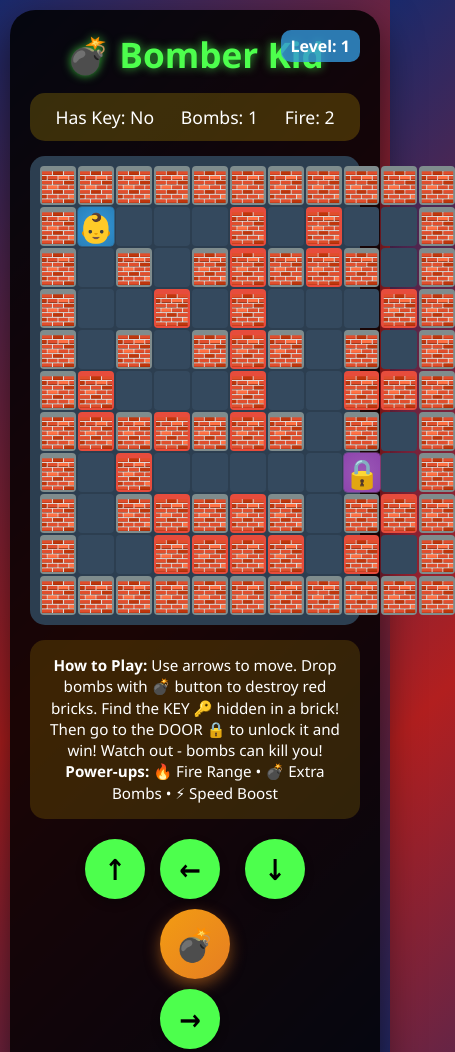
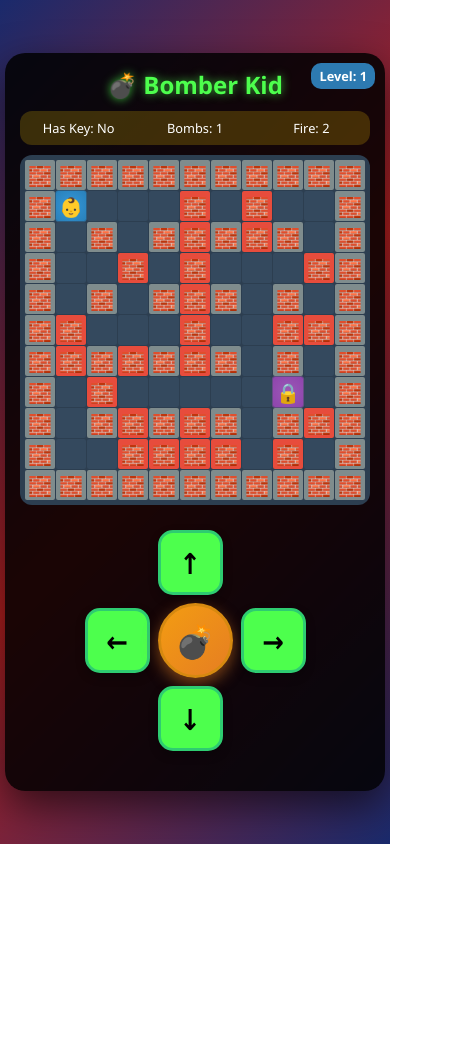
Before and after one commit to brengy/Kids_Games, a plain HTML site: page bomberman.html in a window 390 px wide. Shown: the top 1052 px of the page, 455 px wide, since content can reach past the window. After the commit the page ends 844 px from the top, so only its background shows below. Drawn offline with Linux system fonts and the light colour scheme.

Commit message:
Update bomberman.html

```diff
--- a/bomberman.html
+++ b/bomberman.html
@@ -18,38 +18,60 @@
             display: flex;
             justify-content: center;
             align-items: center;
-            padding: 10px;
+            padding: 5px;
             color: white;
-            overflow: hidden;
-            touch-action: none;
+            overflow-x: hidden;
+            overflow-y: auto;
+            touch-action: pan-y;
         }
 
         .game-container {
             width: 100%;
-            max-width: 500px;
+            max-width: 600px;
             background: rgba(0, 0, 0, 0.85);
-            border-radius: 25px;
-            padding: 20px;
+            border-radius: 20px;
+            padding: 15px;
             box-shadow: 0 15px 40px rgba(0, 0, 0, 0.6);
             text-align: center;
             position: relative;
+            margin: 10px auto;
         }
 
         h1 {
             color: #4dff4d;
-            font-size: 2.2rem;
-            margin-bottom: 15px;
+            font-size: 1.8rem;
+            margin-bottom: 10px;
             text-shadow: 0 0 10px rgba(77, 255, 77, 0.7);
+        }
+
+        @media (max-width: 480px) {
+            h1 {
+                font-size: 1.5rem;
+                margin-bottom: 5px;
+            }
         }
 
         .game-info {
             display: flex;
             justify-content: space-around;
             background: rgba(255, 204, 0, 0.2);
-            padding: 12px;
-            border-radius: 15px;
-            margin: 15px 0;
-            font-size: 1.1rem;
+            padding: 10px 5px;
+            border-radius: 12px;
+            margin: 10px 0;
+            font-size: 0.9rem;
+            flex-wrap: wrap;
+            gap: 5px;
+        }
+
+        @media (max-width: 480px) {
+            .game-info {
+                font-size: 0.8rem;
+                padding: 8px 3px;
+            }
+            .game-info > div {
+                flex: 1 1 30%;
+                min-width: 80px;
+            }
         }
 
         .game-board {
@@ -57,20 +79,40 @@
             grid-template-columns: repeat(11, 1fr);
             gap: 2px;
             background: #2c3e50;
-            padding: 10px;
-            border-radius: 15px;
-            margin: 15px 0;
+            padding: 8px;
+            border-radius: 12px;
+            margin: 10px 0;
+            width: 100%;
+            max-width: 500px;
+            margin-left: auto;
+            margin-right: auto;
             aspect-ratio: 1/1;
+        }
+
+        @media (max-width: 480px) {
+            .game-board {
+                padding: 5px;
+                gap: 1px;
+            }
         }
 
         .cell {
             background: #34495e;
-            border-radius: 4px;
+            border-radius: 3px;
             display: flex;
             justify-content: center;
             align-items: center;
-            font-size: 1.8rem;
+            font-size: 1.5rem;
             position: relative;
+            user-select: none;
+            -webkit-user-select: none;
+        }
+
+        @media (max-width: 480px) {
+            .cell {
+                font-size: 1.2rem;
+                border-radius: 2px;
+            }
         }
 
         .wall { background: #7f8c8d; }
@@ -118,72 +160,134 @@
         }
 
         .controls {
-            display: flex;
+            display: grid;
+            grid-template-areas:
+                ". up ."
+                "left bomb right"
+                ". down .";
+            gap: 10px;
             justify-content: center;
-            gap: 15px;
-            margin: 20px 0;
-            flex-wrap: wrap;
+            align-items: center;
+            margin: 20px auto;
+            max-width: 300px;
+            padding: 10px;
         }
 
+        @media (max-width: 480px) {
+            .controls {
+                gap: 8px;
+                margin: 15px auto;
+                max-width: 280px;
+            }
+        }
+
+        #up-btn { grid-area: up; }
+        #down-btn { grid-area: down; }
+        #left-btn { grid-area: left; }
+        #right-btn { grid-area: right; }
+        #bomb-btn { grid-area: bomb; }
+
         .direction-btn {
-            width: 60px;
-            height: 60px;
+            width: 70px;
+            height: 70px;
             background: #4dff4d;
-            border: none;
-            border-radius: 50%;
-            font-size: 1.8rem;
+            border: 3px solid #2ecc71;
+            border-radius: 15px;
+            font-size: 2rem;
             cursor: pointer;
             display: flex;
             justify-content: center;
             align-items: center;
             color: #000;
             font-weight: bold;
-            transition: transform 0.2s;
+            transition: all 0.2s;
             box-shadow: 0 4px 10px rgba(0, 0, 0, 0.3);
+            user-select: none;
+            -webkit-user-select: none;
+            -webkit-tap-highlight-color: transparent;
         }
 
         .direction-btn:active {
             transform: scale(0.9);
+            box-shadow: 0 2px 5px rgba(0, 0, 0, 0.3);
+        }
+
+        @media (max-width: 480px) {
+            .direction-btn {
+                width: 65px;
+                height: 65px;
+                font-size: 1.8rem;
+            }
         }
 
         .bomb-btn {
-            width: 70px;
-            height: 70px;
+            width: 80px;
+            height: 80px;
             background: linear-gradient(135deg, #f39c12, #e67e22);
-            border: none;
+            border: 3px solid #d68910;
             border-radius: 50%;
-            font-size: 2rem;
+            font-size: 2.2rem;
             cursor: pointer;
             display: flex;
             justify-content: center;
             align-items: center;
             color: white;
             font-weight: bold;
-            transition: transform 0.2s;
+            transition: all 0.2s;
             box-shadow: 0 6px 15px rgba(230, 126, 34, 0.5);
+            user-select: none;
+            -webkit-user-select: none;
+            -webkit-tap-highlight-color: transparent;
         }
 
         .bomb-btn:active {
             transform: scale(0.95);
+            box-shadow: 0 3px 8px rgba(230, 126, 34, 0.5);
+        }
+
+        @media (max-width: 480px) {
+            .bomb-btn {
+                width: 75px;
+                height: 75px;
+                font-size: 2rem;
+            }
         }
 
         .instructions {
             background: rgba(255, 204, 0, 0.15);
-            padding: 15px;
-            border-radius: 15px;
-            margin: 15px 0;
-            font-size: 0.95rem;
+            padding: 12px;
+            border-radius: 12px;
+            margin: 10px 0;
+            font-size: 0.85rem;
             line-height: 1.4;
+        }
+
+        @media (max-width: 480px) {
+            .instructions {
+                font-size: 0.75rem;
+                padding: 10px;
+                line-height: 1.3;
+            }
         }
 
         .level-indicator {
             position: absolute;
-            top: 20px;
-            right: 20px;
+            top: 15px;
+            right: 15px;
             background: rgba(52, 152, 219, 0.8);
             padding: 5px 10px;
             border-radius: 10px;
             font-weight: bold;
+            font-size: 0.9rem;
+        }
+
+        @media (max-width: 480px) {
+            .level-indicator {
+                top: 10px;
+                right: 10px;
+                padding: 4px 8px;
+                font-size: 0.8rem;
+            }
         }
 
         @keyframes pulse {
@@ -230,18 +334,13 @@
 
         <div class="game-board" id="game-board"></div>
 
-        <div class="instructions">
-            <p><strong>How to Play:</strong> Use arrows to move. Drop bombs with 💣 button to destroy red bricks. Find the KEY 🔑 hidden in a brick! Then go to the DOOR 🔒 to unlock it and win! Watch out - bombs can kill you!</p>
-            <p><strong>Power-ups:</strong> 🔥 Fire Range • 💣 Extra Bombs • ⚡ Speed Boost</p>
-        </div>
+
 
         <div class="controls">
             <button class="direction-btn" id="up-btn">↑</button>
-            <div style="display: flex; flex-direction: column; gap: 10px;">
-                <button class="direction-btn" id="left-btn">←</button>
-                <button class="bomb-btn" id="bomb-btn">💣</button>
-                <button class="direction-btn" id="right-btn">→</button>
-            </div>
+            <button class="direction-btn" id="left-btn">←</button>
+            <button class="bomb-btn" id="bomb-btn">💣</button>
+            <button class="direction-btn" id="right-btn">→</button>
             <button class="direction-btn" id="down-btn">↓</button>
         </div>
     </div>
@@ -713,6 +812,27 @@
         }
 
         // Event listeners
+        upBtn.addEventListener('touchstart', (e) => {
+            e.preventDefault();
+            movePlayer(0, -1);
+        });
+        downBtn.addEventListener('touchstart', (e) => {
+            e.preventDefault();
+            movePlayer(0, 1);
+        });
+        leftBtn.addEventListener('touchstart', (e) => {
+            e.preventDefault();
+            movePlayer(-1, 0);
+        });
+        rightBtn.addEventListener('touchstart', (e) => {
+            e.preventDefault();
+            movePlayer(1, 0);
+        });
+        bombBtn.addEventListener('touchstart', (e) => {
+            e.preventDefault();
+            placeBomb();
+        });
+
         upBtn.addEventListener('click', () => movePlayer(0, -1));
         downBtn.addEventListener('click', () => movePlayer(0, 1));
         leftBtn.addEventListener('click', () => movePlayer(-1, 0));
```
